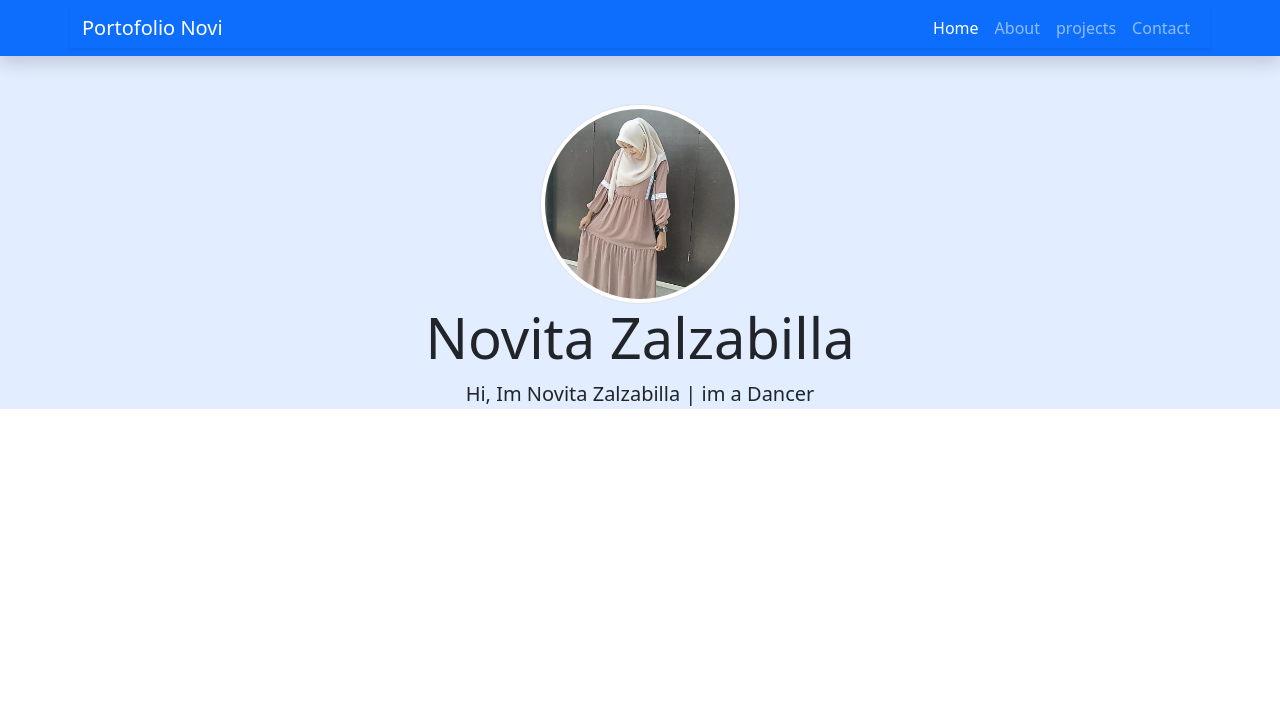
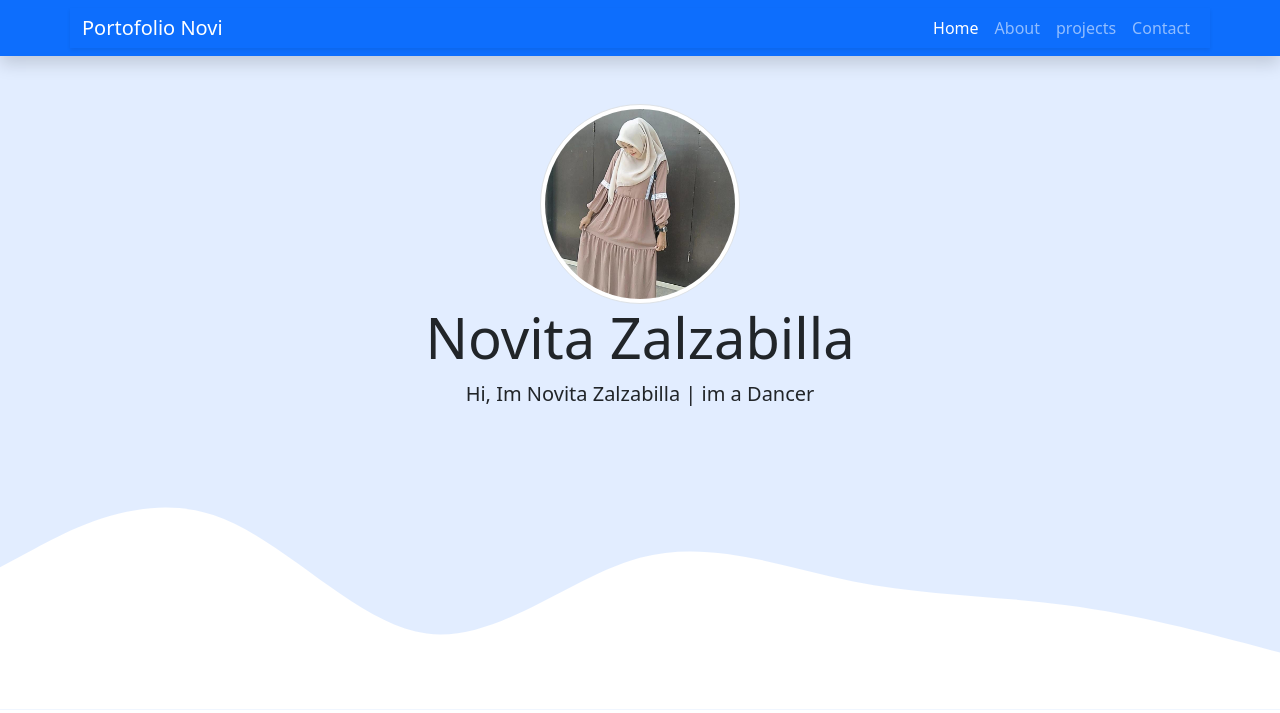
Before and after one commit to novitazalzabila/Website-Portfolio, a plain HTML site: page index.html in a window 1280 px wide. Drawn offline with Linux system fonts and the light colour scheme.

Commit message:
menambahkan gelombang pada jumbotron

```diff
--- a/index.html
+++ b/index.html
@@ -40,6 +40,13 @@
       <img src="img/profil.jpeg" alt="profil" width="200" class="rounded-circle img-thumbnail mt-5" />
       <h1 class="display-4">Novita Zalzabilla</h1>
       <p class="lead">Hi, Im Novita Zalzabilla | im a Dancer</p>
+      <svg xmlns="http://www.w3.org/2000/svg" viewBox="0 0 1440 320">
+        <path
+          fill="#fff"
+          fill-opacity="10"
+          d="M0,160L40,138.7C80,117,160,75,240,101.3C320,128,400,224,480,234.7C560,245,640,171,720,149.3C800,128,880,160,960,176C1040,192,1120,192,1200,202.7C1280,213,1360,235,1400,245.3L1440,256L1440,320L1400,320C1360,320,1280,320,1200,320C1120,320,1040,320,960,320C880,320,800,320,720,320C640,320,560,320,480,320C400,320,320,320,240,320C160,320,80,320,40,320L0,320Z"
+        ></path>
+      </svg>
     </section>
     <!-- akhir Jumbotron -->
   </body>
```
Also changed, not shown: ss/hasil menambahkan gelombang pada jumbotron.jpg (added).
